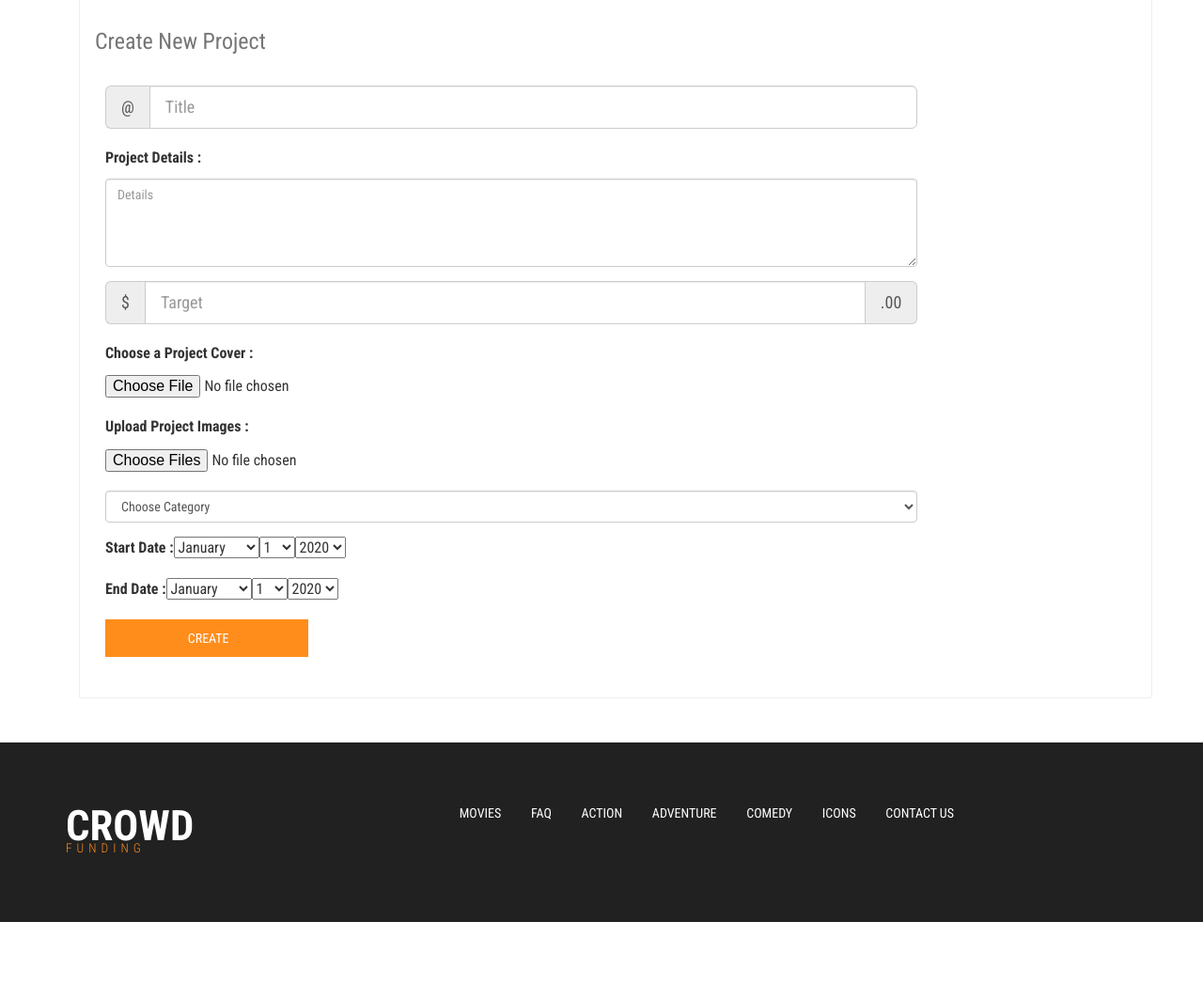
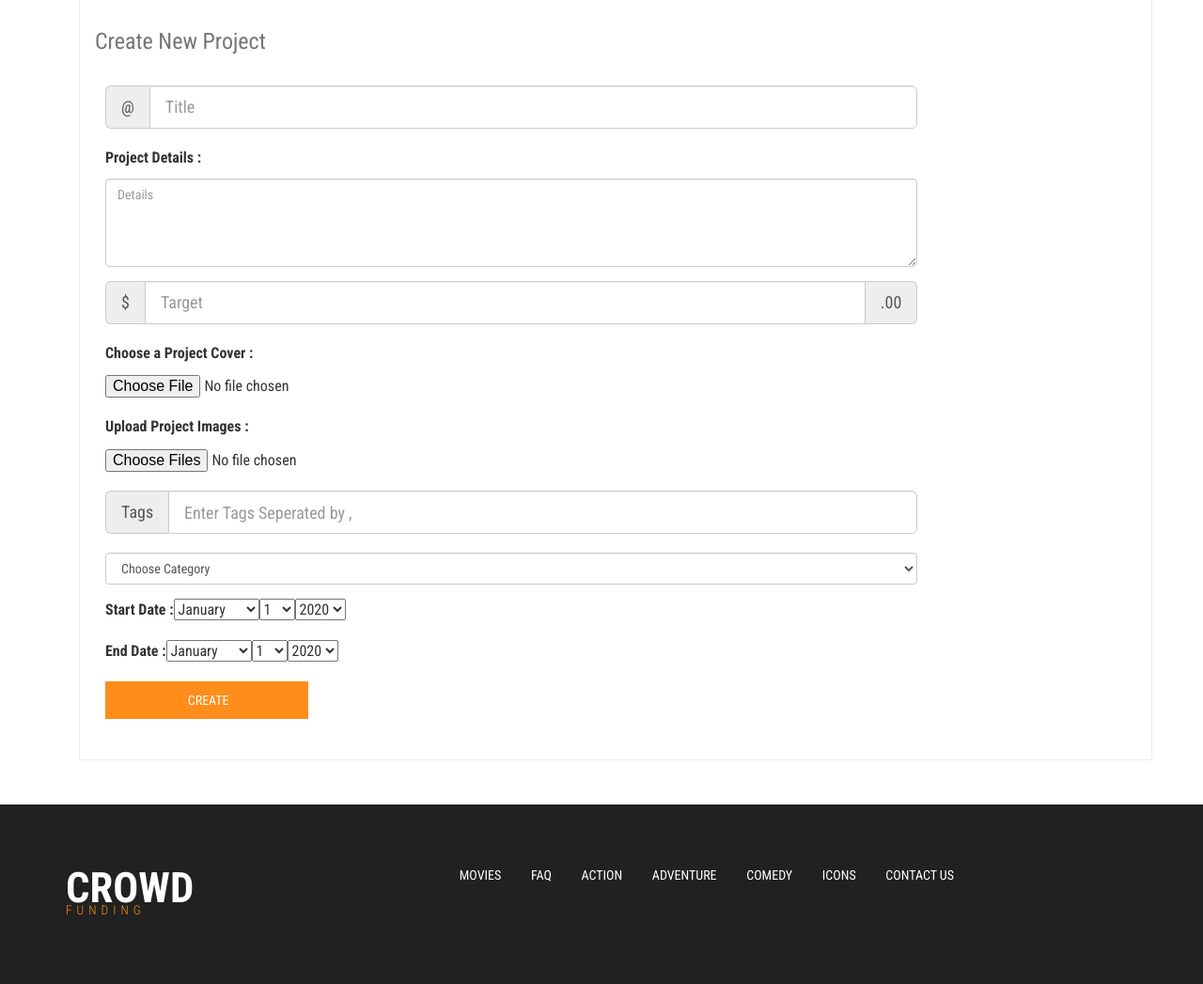
Before and after one commit to Elshafeay/crowd-funding, a Django app: page /projects/create/ in a window 1280 px wide. Shown: the part 236-1283 px from the top of the page at 94% size. Before the commit the page ends 1217 px from the top, so only its background shows below. Run offline with Django 3.2, Linux system fonts and the light colour scheme; data that the repository does not hold is empty; parts of the project's set-up code (start-up, migrations or seed data) failed here and were passed over; some libraries are stand-ins or nearby versions.

Commit message:
Adding Project Tags

```diff
--- a/projects/forms.py
+++ b/projects/forms.py
@@ -14,6 +14,7 @@ class CreateForm(forms.Form):
     title = forms.CharField(max_length=50,widget=forms.TextInput(attrs={'class': 'form-control', 'placeholder': 'Title '})   )
     details = forms.CharField(widget=forms.Textarea(attrs={'class': 'form-control', 'placeholder': 'Details ','rows':'4'}))
     cover = forms.ImageField()
+    tags = forms.CharField(max_length=50,widget=forms.TextInput(attrs={'class': 'form-control', 'placeholder': 'Enter Tags Seperated by ,'})   )
     # category_id = forms.CharField(widget=forms.Select(choices=categories))
     start_date = forms.DateField( widget=forms.SelectDateWidget)
     end_date = forms.DateField( widget=forms.SelectDateWidget)
--- a/projects/templates/projects/create_project.html
+++ b/projects/templates/projects/create_project.html
@@ -63,6 +63,11 @@
                 {{ create_form.images }}
             </div>
 
+            <div class="input-group input-group-lg w3_w3layouts">
+				<span class="input-group-addon" id="sizing-addon1">Tags</span>
+				{{ create_form.tags }}
+            </div>
+
 
             <div class="form-group">
                 <!-- <label for="categ">Choose Category : </label>
--- a/projects/views.py
+++ b/projects/views.py
@@ -10,7 +10,7 @@ from django.views.decorators.http import require_http_methods
 from django.db.models import Sum
 
 from .models import \
-    Project, Donation, Category, Comment, CommentReports, ProjectImages
+    Project, Donation, Category, Comment, CommentReports, ProjectImages,Tag
 from .forms import DonateForm, CreateForm
 from django.contrib import messages
 from django.shortcuts import redirect
@@ -217,6 +217,11 @@ def create(request):
                 owner_id=request.user.id
             )
             project.save()
+            tags = create_form.cleaned_data['tags']
+            tags = tags.split(',')
+            for tag in tags:
+                obj, created = Tag.objects.get_or_create(name=tag)
+                project.projecttags_set.create(tag=obj)
             for image in project_images:
                 photo = ProjectImages(project=project, image=image)
                 photo.save()
```
